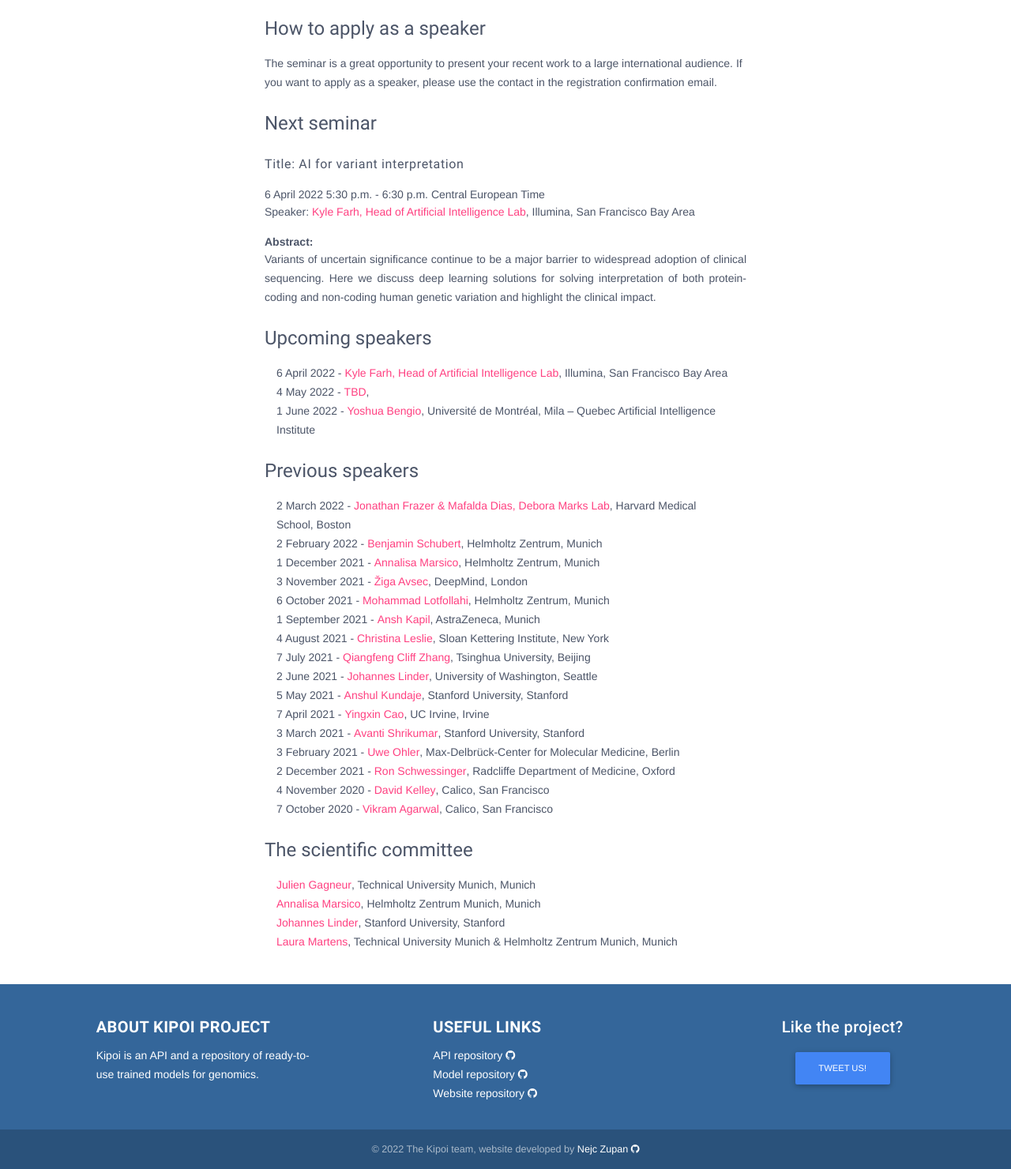
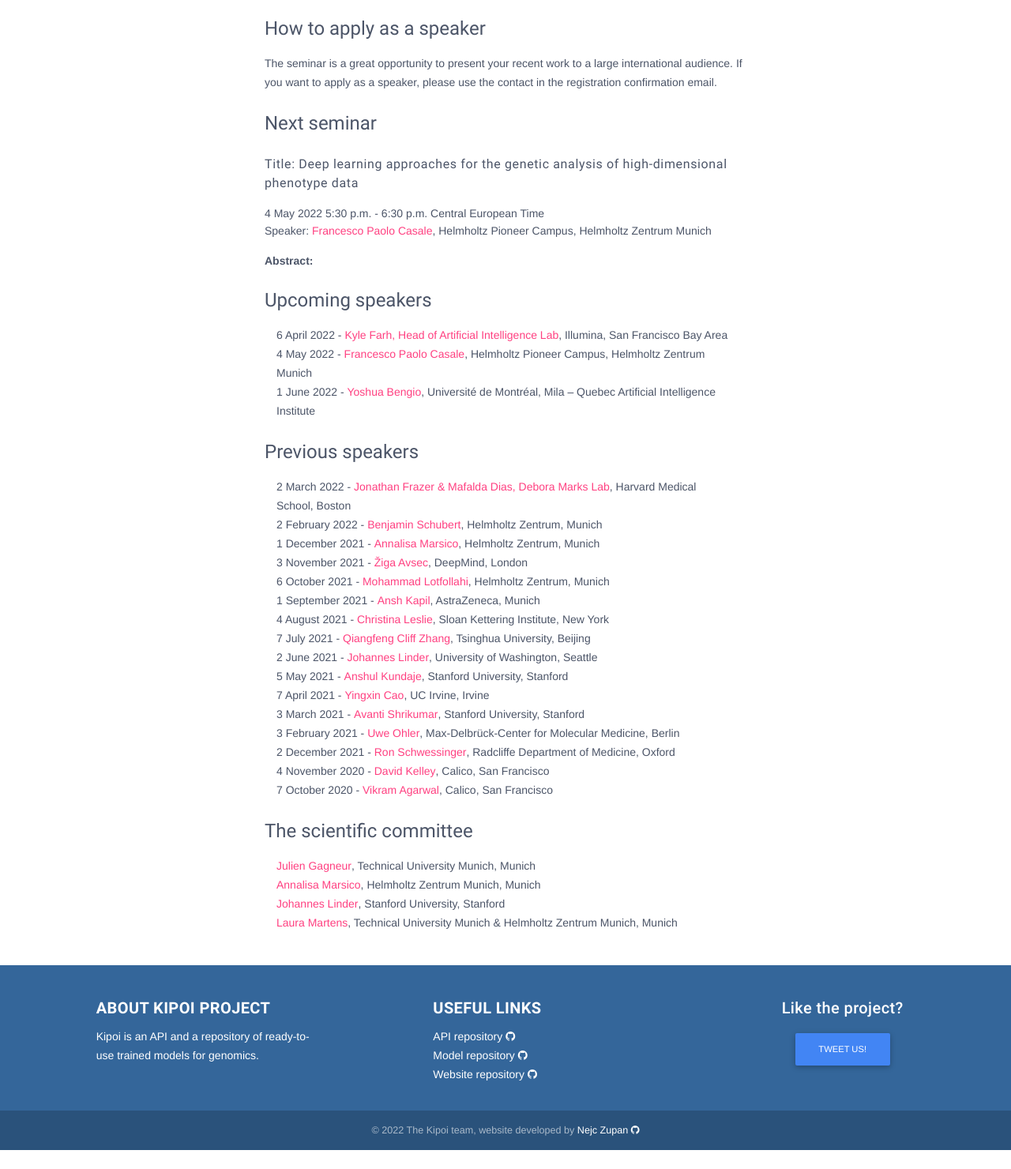
Before and after one commit to kipoi/website, a Flask app: page /seminar/ in a window 1280 px wide. Shown: the part 410-1890 px from the top of the page at 79% size. After the commit the page ends 1866 px from the top, so only its background shows below. Run offline with Flask 2, Linux system fonts and the light colour scheme; some libraries are stand-ins or nearby versions.

Commit message:
Update seminar page

```diff
--- a/app/models/templates/models/seminar.html
+++ b/app/models/templates/models/seminar.html
@@ -31,18 +31,18 @@
         <p>The seminar is a great opportunity to present your recent work to a large international audience.
             If you want to apply as a speaker, please use the contact in the registration confirmation email.</p>
         <h4>Next seminar</h4>
-        <h6> Title: AI for variant interpretation </h6> 6 April 2022 5:30 p.m. - 6:30 p.m. Central European Time
-        <p>Speaker: <strong><a href="">Kyle Farh, Head of Artificial Intelligence Lab</a></strong>, Illumina, San Francisco Bay Area</p>
+        <h6> Title: Deep learning approaches for the genetic analysis of high-dimensional phenotype data </h6> 4 May 2022 5:30 p.m. - 6:30 p.m. Central European Time
+        <p>Speaker: <strong><a href="https://www.pioneercampus.org/themenmenue-links/about-us0/principal-investigators/francesco-paolo-casale/index.html#tabs/research">Francesco Paolo Casale</a></strong>, Helmholtz Pioneer Campus, Helmholtz Zentrum Munich</p>
         <strong>Abstract:</strong>
         <p align="justify">
-            Variants of uncertain significance continue to be a major barrier to widespread adoption of clinical sequencing.  Here we discuss deep learning solutions for solving interpretation of both protein-coding and non-coding human genetic variation and highlight the clinical impact.
+
         </p>
 
         <h4>Upcoming speakers</h4>
         <div class="container-fluid">
             <ul class="list-unstyled">
                 <li>6 April 2022 - <a href="">Kyle Farh, Head of Artificial Intelligence Lab</a>, Illumina, San Francisco Bay Area</li>
-                <li>4 May 2022 - <a href="">TBD</a>, </li>
+                <li>4 May 2022 - <a href="https://www.pioneercampus.org/themenmenue-links/about-us0/principal-investigators/francesco-paolo-casale/index.html#tabs/research">Francesco Paolo Casale</a>, Helmholtz Pioneer Campus, Helmholtz Zentrum Munich</li>
                 <li>1 June 2022 - <a href="https://yoshuabengio.org">Yoshua Bengio</a>, Université de Montréal, Mila – Quebec Artificial Intelligence Institute</li>
 
             </ul>
```
